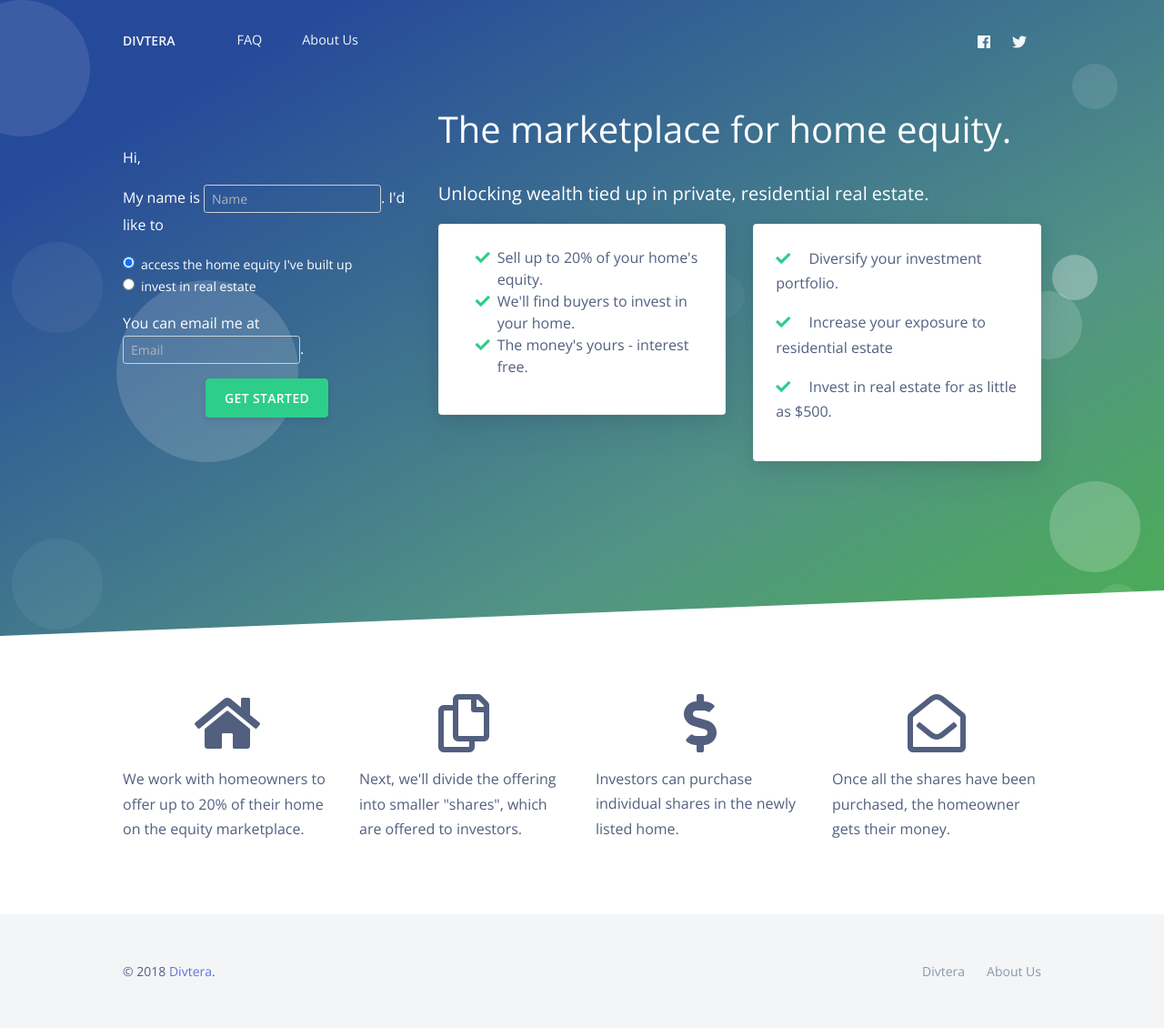
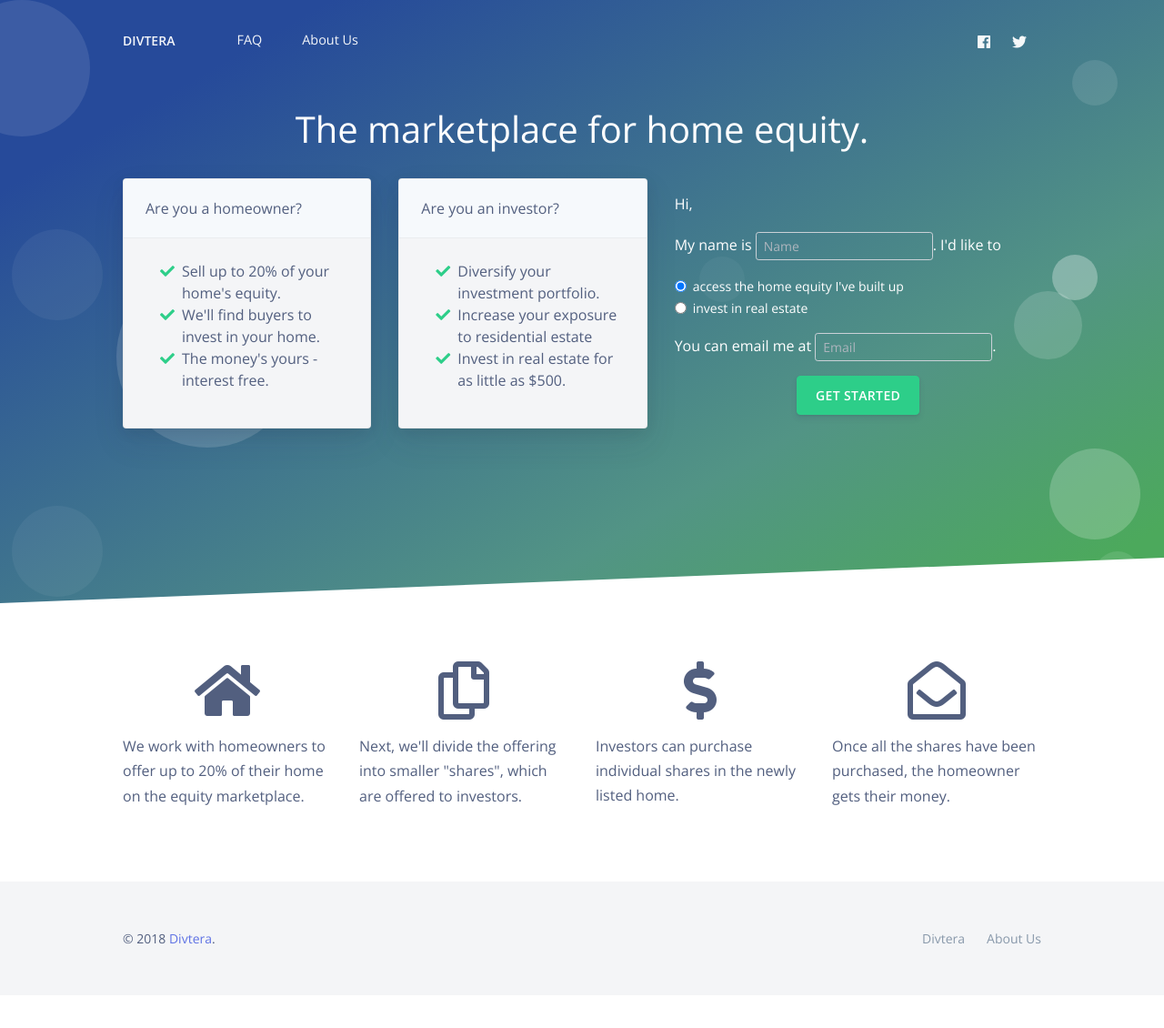
Before and after one commit to divtera/divtera.github.io, a Jekyll site: the page built from index.md, in a window 1280 px wide. Shown: the whole page at 91% size. Built offline with Jekyll 4.4.1, drawn with Linux system fonts in a browser that asks for light colours; after the commit the page ends 1094 px from its top, so only the background shows below that.

Commit message:
Clean up landing page

```diff
--- /dev/null
+++ b/_includes/fa.html
@@ -0,0 +1 @@
+<i class="fas {% if include.list %}fa-li{% else %}{% endif %} fa-{{ include.icon }} {% if include.color %}text-{{ include.color }}{% else %}{% endif %}"></i>
--- a/_includes/new_contact.html
+++ b/_includes/new_contact.html
@@ -14,14 +14,14 @@ method="POST">
     </div>
     <div class="form-group">
       <div class="form-check">
-        <input class="form-check-input" type="radio"  name="entry.1148005771" id="entry.1148005771" value="Homeowner" checked>
-        <label class="form-check-label" for="exampleRadios1">
+        <label class="form-check-label font-weight-light">
+          <input class="form-check-input" type="radio"  name="entry.1148005771" id="entry.1148005771" value="Homeowner" checked>
           access the home equity I've built up
         </label>
       </div>
       <div class="form-check">
-        <input class="form-check-input" type="radio"  name="entry.1148005771" id="entry.1148005771" value="Investor">
-        <label class="form-check-label" for="exampleRadios2">
+        <label class="form-check-label font-weight-light">
+          <input class="form-check-input" type="radio"  name="entry.1148005771" id="entry.1148005771" value="Investor">
           invest in real estate
         </label>
       </div>
@@ -33,6 +33,7 @@ method="POST">
 
   <input type="hidden" name="fvv" value="1">
   <input type="hidden" name="fbzx" value="6553451801892242422">
+  <input id="1913009280" type="hidden" name="entry.1913009280" class="form-control" value="AUTO">
   <!--
   CAVEAT: In multipages (multisection) forms, *pageHistory* field tells to google what sections we've currently completed.
   This usually starts as "0" for the first page, then "0,1" in the second page... up to "0,1,2..N" in n-th page.
--- a/_includes/scripts.html
+++ b/_includes/scripts.html
@@ -10,14 +10,26 @@
 <!-- Argon JS -->
 <script src="./assets/js/argon.js?v=1.0.1"></script>
 <script>
-$('#homeownerGoogleForm').on('submit', function(e) {
-  $('#homeownerGoogleForm').fadeOut(1000, function() {
-    $('.homeowner-form-body').prepend('<i class="fa fa-check text-success mr-3"></i>Thanks! We\'ll get in touch with you soon!');
+function formAction(action, label) {
+    gtag('event', `contact_form_${action}`, {
+        'event_category': "Contact Form",
+        'event_label': label,
+    });
+}
+
+function formFocus(id, label) {
+    $(`#${id}`).on('focus', function(e){
+        formAction('focus', 'label');
+    });
+}
+
+$('#contactForm').on('submit', function(e) {
+  $('#contactForm').fadeOut(1000, function() {
+    formAction('submit', 'header')
+    $('.contact-form-body').prepend('<p class="text-white"><i class="fa fa-check text-success mr-3"></i>Thanks! We\'ll get in touch with you soon!</p>');
   });
 });
-$('#investorGoogleForm').on('submit', function(e) {
-  $('#investorGoogleForm').fadeOut(1000, function() {
-    $('.investor-form-body').prepend('<i class="fa fa-check text-success mr-3"></i>Thanks! We\'ll get in touch with you soon!');
-  });
-});
+
+formFocus('1412930648', 'name');
+formFocus('1395377492', 'email');
 </script>
--- a/index.md
+++ b/index.md
@@ -22,31 +22,41 @@ title: Home Equity Investments
     <div class="container shape-container d-flex align-items-center pt-3 pb-lg">
       <div class="col px-0">
         <div class="row align-items-center justify-content-center">
-          <div class="col-lg-4 mb-1 mb-lg-0">{% include new_contact.html %}</div>
-          <div class="col-lg-8">
-            <h1 class="text-white font-weight-light">The marketplace for home equity.</h1>
-            <p class="lead text-white mt-4">Unlocking wealth tied up in private, residential real estate.</p>
+          <div class="col-md-12 text-center">
+            <h1 class="text-white mb-4">The marketplace for home equity.</h1>
+            <!-- <p class="lead text-white mt-4">Unlocking wealth tied up in private, residential real estate.</p> -->
+          </div>
+          <div class="col-md-7">
             <div class="row">
               <div class="col-lg-6">
-                <div class="card shadow">
+                <div class="card shadow bg-secondary">
+                  <div class="card-header">Are you a homeowner?</div>
                   <div class="card-body">
-                    <ul class="fa-ul" style="list-style-position: inside;">
-                      <li><i class="fa fa-li fa-check text-success"></i>Sell up to 20% of your home's equity.</li>
-                      <li><i class="fa fa-li fa-check text-success"></i>We'll find buyers to invest in your home.</li>
-                      <li><i class="fa fa-li fa-check text-success"></i>The money's yours - interest free.</li>
+                    <ul class="fa-ul font-weight-light">
+                      <li>{% include fa.html icon="check" list=true color="success"%}Sell up to 20% of your home's equity.</li>
+                      <li>{% include fa.html icon="check" list=true color="success"%}We'll find buyers to invest in your home.</li>
+                      <li>{% include fa.html icon="check" list=true color="success"%}The money's yours - interest free.</li>
                     </ul>
                   </div>
                 </div>
               </div>
               <div class="col-lg-6">
-                <div class="card shadow">
+                <div class="card shadow bg-secondary">
+                  <div class="card-header">Are you an investor?</div>
                   <div class="card-body">
-                    <p><i class="fa fa-check text-success mr-3"></i> Diversify your investment portfolio.</p>
-                    <p><i class="fa fa-check text-success mr-3"></i> Increase your exposure to residential estate</p>
-                    <p><i class="fa fa-check text-success mr-3"></i> Invest in real estate for as little as $500.</p>
+                    <ul class="fa-ul font-weight-light">
+                      <li>{% include fa.html icon="check" list=true color="success"%} Diversify your investment portfolio.</li>
+                      <li>{% include fa.html icon="check" list=true color="success"%} Increase your exposure to residential estate</li>
+                      <li>{% include fa.html icon="check" list=true color="success"%} Invest in real estate for as little as $500.</li>
+                    </ul>
                   </div>
                 </div>
               </div>
+            </div>
+          </div>
+          <div class="col-md-5 mb-1 mb-lg-0">
+            <div class="contact-form-body">
+              {% include new_contact.html %}
             </div>
           </div>
         </div>
```
Also changed, not shown: other parts of _includes/new_contact.html (+1 -1 lines), _includes/menu.html (indentation only), 1 other file.
